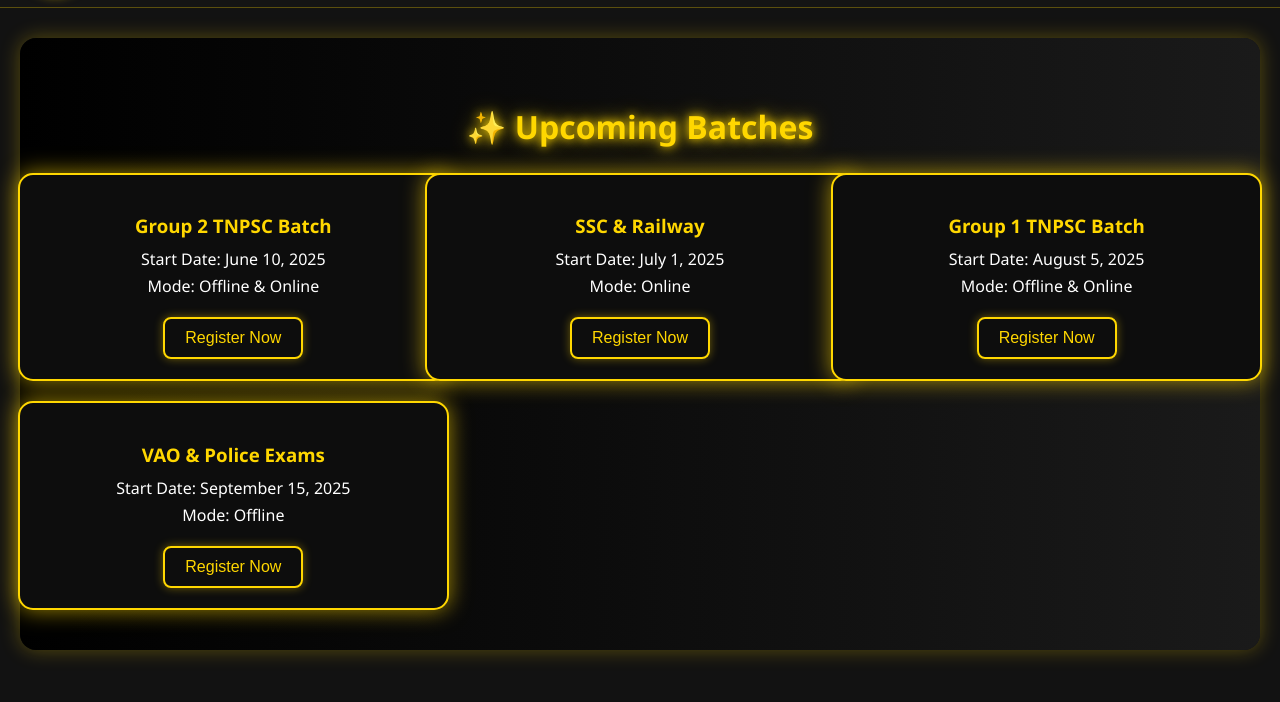
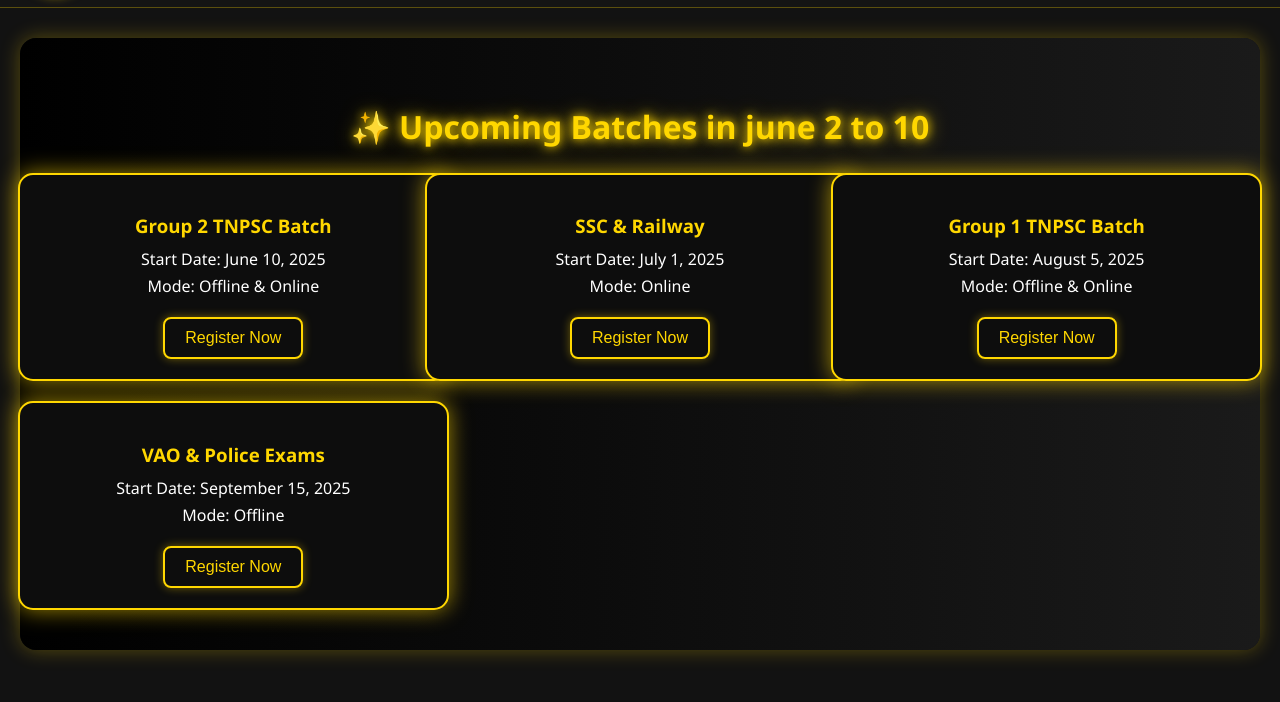
Before and after one commit to Yas-Academy/yas-academy-tnpsc, a plain HTML site: page index.html in a window 1280 px wide. Shown: the part 83-785 px from the top of the page. Drawn offline with Linux system fonts and the light colour scheme; files whose address does not match are found by name.

Commit message:
Update index.html

```diff
--- a/index.html
+++ b/index.html
@@ -293,7 +293,7 @@
 
   <main>
     <section class="batch-section">
-      <h2>✨ Upcoming Batches</h2>
+      <h2>✨ Upcoming Batches in june 2 to 10 </h2>
       <div class="batch-cards-container">
         <div class="batch-card">
           <h3>Group 2 TNPSC Batch</h3>
```
